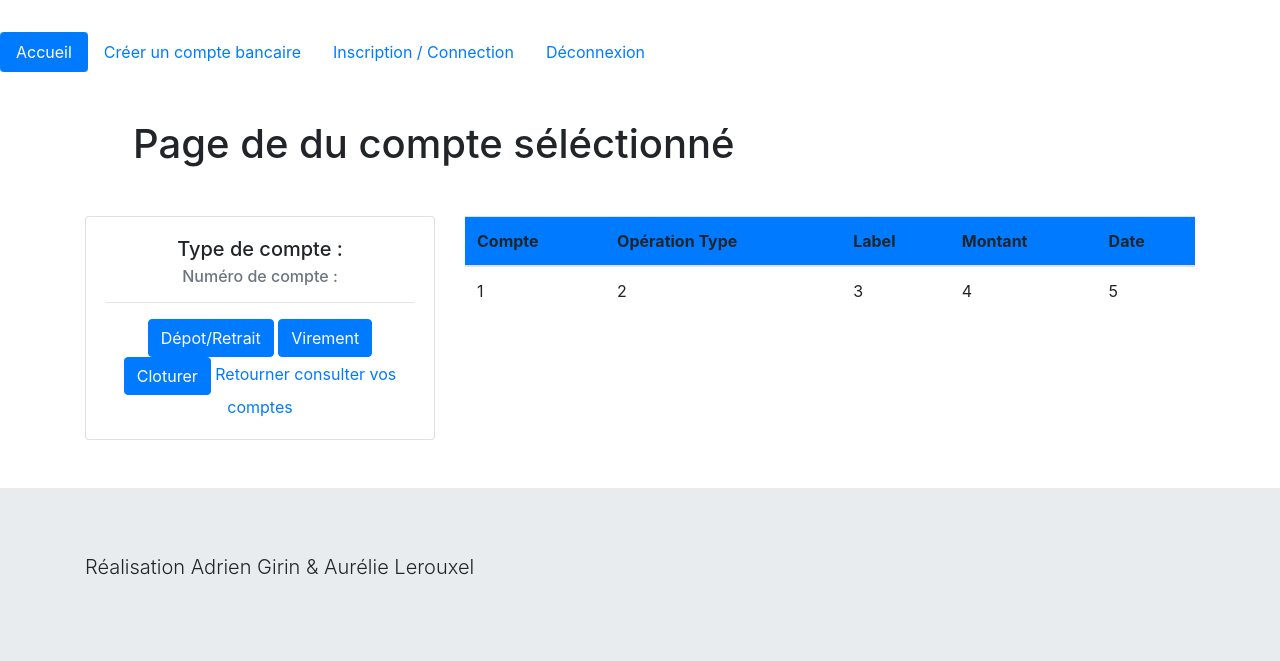
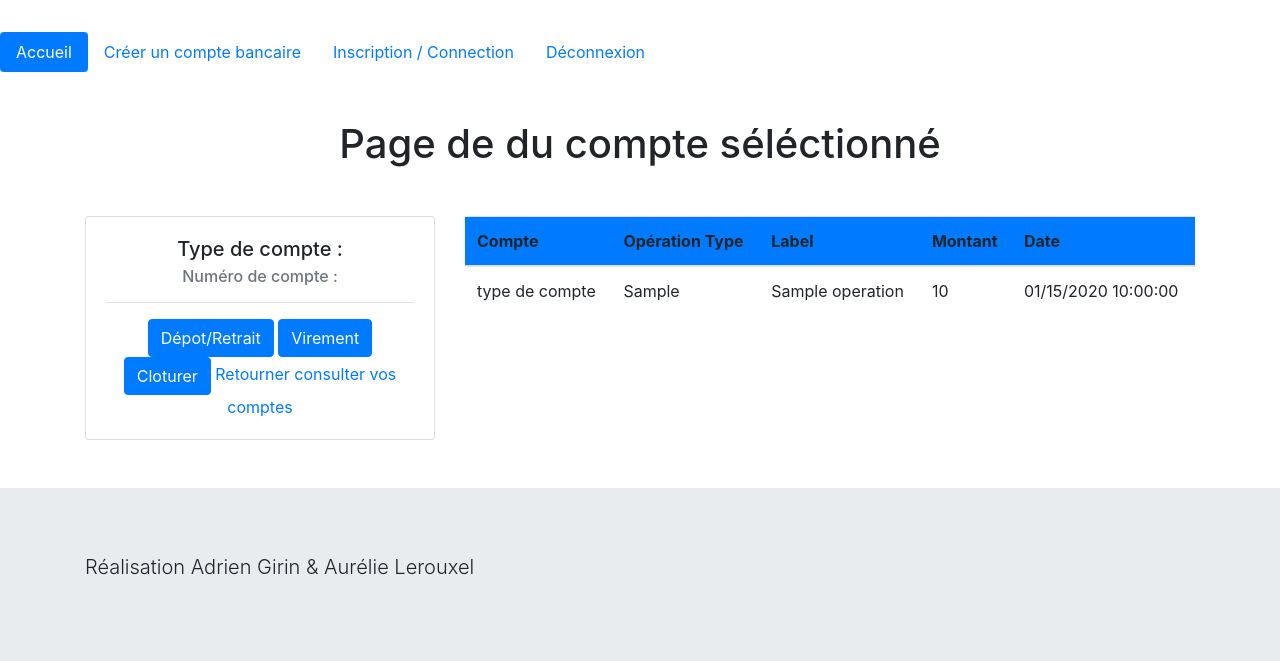
Before and after one commit to aurelielerouxel/banque_symfony, a Symfony app: template templates/bank/single_account.html.twig in a window 1280 px wide. Shown: the part 249-910 px from the top of the page. Run offline with Twig, Linux system fonts and the light colour scheme; the template is opened without the code that fills it: most values are stand-ins (such as "Sample title", 1, 10 or a date in 2020); some libraries are stand-ins or nearby versions.

Commit message:
update view operation in single account

```diff
--- a/templates/bank/accounts.html.twig
+++ b/templates/bank/accounts.html.twig
@@ -4,7 +4,7 @@
 
 {% block main %}
     <div class="container">
-        <h2>Vos comptes</h2>
+        <h2 class="my-5 text-center">Vos comptes</h2>
         <div class="row">
             {% for account in accounts %}
 
--- a/templates/bank/single_account.html.twig
+++ b/templates/bank/single_account.html.twig
@@ -4,7 +4,7 @@
 
 {% block main %}
 <div class="container">
-    <h1 class="m-5">Page de du compte séléctionné</h1>
+    <h1 class="m-5 text-center">Page de du compte séléctionné</h1>
     <div class="row">
         <div class="col-12 col-sm-10 col-md-6 col-lg-4 mb-5">
             <div class="card text-center">
@@ -34,15 +34,17 @@
                     <th scope="col">Date</th>
                 </tr>
             </thead>
-            <tbody>
-                <tr>
-                <td>1</td>
-                <td>2</td>
-                <td>3</td>
-                <td>4</td>
-                <td>5</td>
-                </tr>
-            </tbody>
+            {% for operation in operations %}
+                <tbody>
+                    <tr>
+                    <td>type de compte</td>
+                    <td>{{operation.operationType}}</td>
+                    <td>{{operation.operationLabel}}</td>
+                    <td>{{operation.operationAmount}}</td>
+                    <td>{{operation.operationDate|date("m/d/Y H:i:s")}}</td>
+                    </tr>
+                </tbody>
+            {% endfor %}
         </table>
         </div>
     </div>
```
Also changed, not shown: src/Controller/BankController.php (+23 -1 lines).
